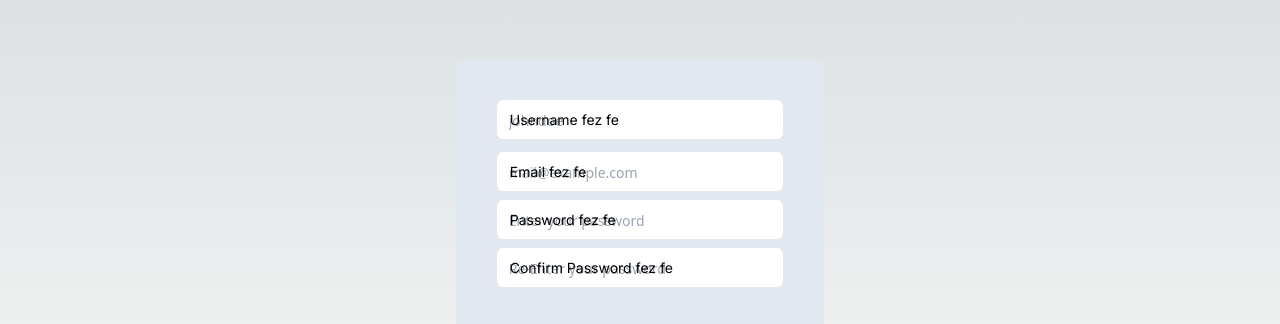
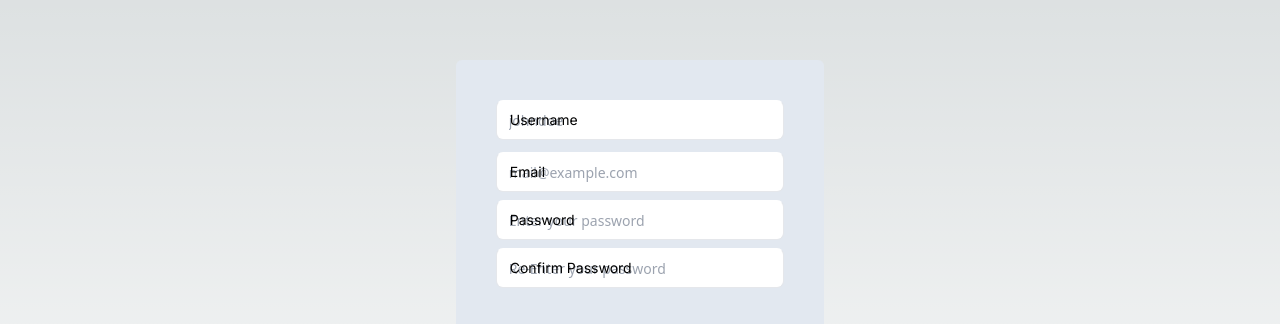
Before and after one commit to mttetc/nextauth-1, a Next.js app: page /auth/sign-up in a window 1280 px wide. Shown: the part 136-460 px from the top of the page. Built offline with nearby package versions, Linux system fonts and the light colour scheme.

Commit message:
fix scripts for vercel

```diff
--- a/components/ui/input.tsx
+++ b/components/ui/input.tsx
@@ -30,14 +30,15 @@ export const Input = ({ label, variant = "outline", color = "blue", ...restProps
   );
 
   const labelClasses = classNames(
-    "before:content[' '] after:content[' '] pointer-events-none absolute left-0 -top-1.5 flex h-full w-full select-none text-[11px] font-normal leading-tight text-blue-gray-400 transition-all before:pointer-events-none before:mt-[6.5px] before:mr-1 before:box-border before:block before:h-1.5 before:w-2.5 before:rounded-tl-md before:border-t before:border-l before:border-blue-gray-200 before:transition-all after:pointer-events-none after:mt-[6.5px] after:ml-1 after:box-border after:block after:h-1.5 after:w-2.5 after:flex-grow after:rounded-tr-md after:border-t after:border-r after:border-blue-gray-200 after:transition-all peer-placeholder-shown:text-sm peer-placeholder-shown:leading-[3.75] peer-placeholder-shown:text-blue-gray-500 peer-placeholder-shown:before:border-transparent peer-placeholder-shown:after:border-transparent peer-focus:text-[11px] peer-focus:leading-tight peer-focus:text-pink-500 peer-focus:before:border-t-2 peer-focus:before:border-l-2 peer-focus:before:border-pink-500 peer-focus:after:border-t-2 peer-focus:after:border-r-2 peer-focus:after:border-pink-500 peer-disabled:text-transparent peer-disabled:before:border-transparent peer-disabled:after:border-transparent peer-disabled:peer-placeholder-shown:text-blue-gray-500"
+    "before:content[' '] after:content[' '] pointer-events-none absolute left-0 -top-1.5 flex h-full w-full select-none text-[11px] font-normal leading-tight text-blue-gray-400 transition-all before:pointer-events-none before:mt-[6.5px] before:mr-1 before:box-border before:block before:h-1.5 before:w-2.5 before:rounded-tl-md before:border-t before:border-l before:border-blue-gray-200 before:transition-all after:pointer-events-none after:mt-[6.5px] after:ml-1 after:box-border after:block after:h-1.5 after:w-2.5 after:flex-grow after:rounded-tr-md after:border-t after:border-r after:border-blue-gray-200 after:transition-all peer-placeholder-shown:text-sm peer-placeholder-shown:leading-[3.75] peer-placeholder-shown:text-blue-gray-500 peer-placeholder-shown:before:border-transparent peer-placeholder-shown:after:border-transparent peer-focus:text-[11px] peer-focus:leading-tight peer-focus:text-pink-500 peer-focus:before:border-t-2 peer-focus:before:border-l-2 peer-focus:before:border-pink-500 peer-focus:after:border-t-2 peer-focus:after:border-r-2 peer-focus:after:border-pink-500 peer-disabled:text-transparent peer-disabled:before:border-transparent peer-disabled:after:border-transparent peer-disabled:peer-placeholder-shown:text-blue-gray-500",
+
   );
 
   return (
     <div className="relative mb-3 h-10">
       <input {...restProps} id={computedId} className={inputClasses} />
       <label htmlFor={computedId} className={labelClasses}>
-        {label} fez fe
+        {label}
       </label>
     </div>
   );
--- a/package.json
+++ b/package.json
@@ -4,9 +4,10 @@
   "private": true,
   "scripts": {
     "dev": "next dev",
-    "build": "next build",
+    "build": "prisma generate && next build",
     "start": "next start",
-    "lint": "next lint"
+    "lint": "next lint",
+    "postinstall": "prisma generate"
   },
   "dependencies": {
     "@hookform/resolvers": "^3.3.1",
```
